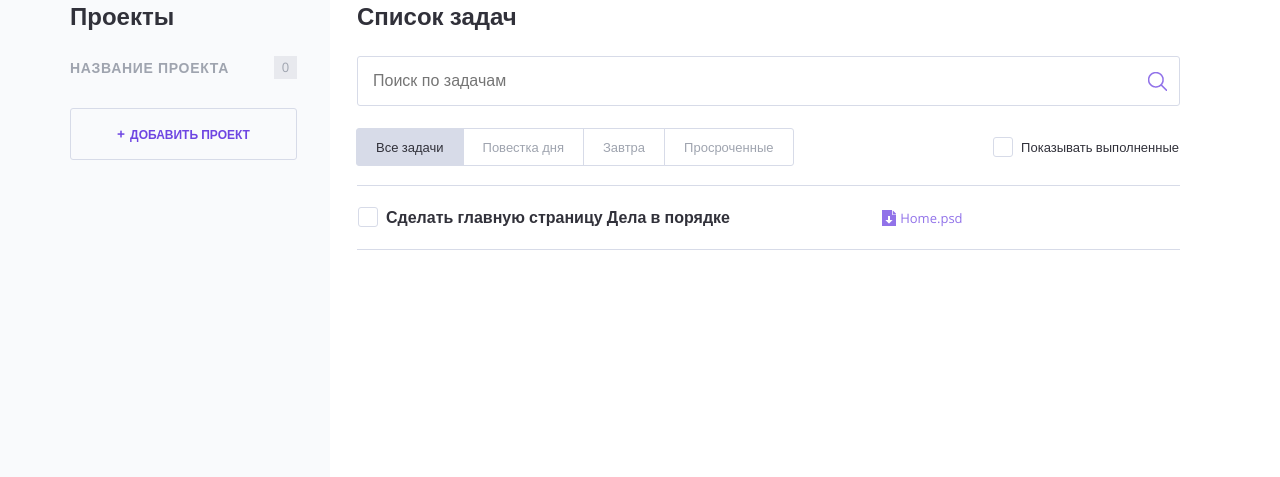
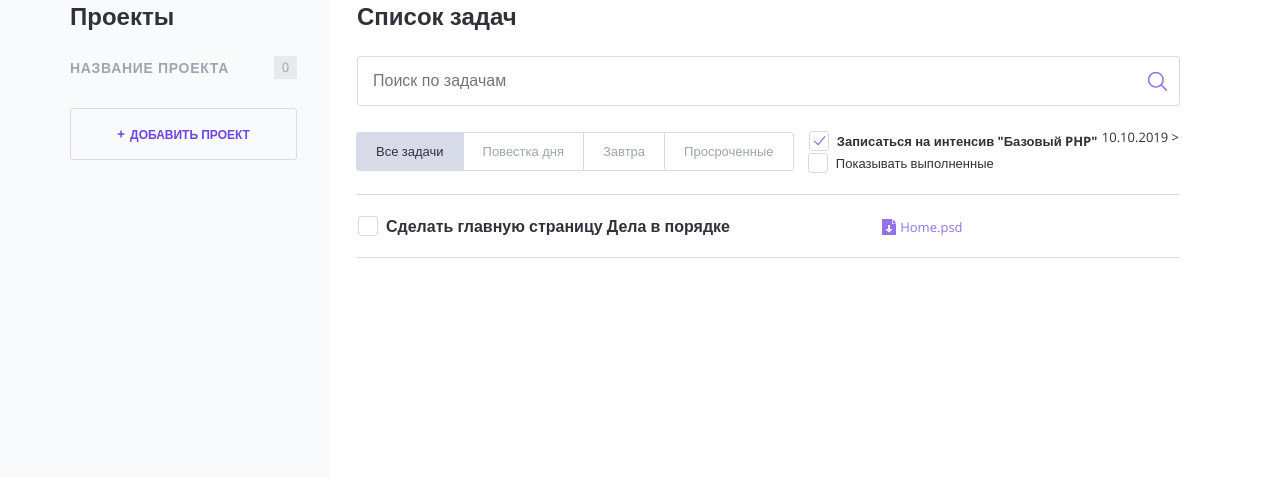
Before and after one commit to NikaSts/Doingsdone_PHP, a PHP site: page / in a window 1280 px wide. Shown: the part 93-570 px from the top of the page. Run offline with PHP 8.4, Linux system fonts and the light colour scheme.

Commit message:
#4 Работа с условиями

```diff
--- a/index.php
+++ b/index.php
@@ -24,7 +24,8 @@ $show_complete_tasks = rand(0, 1);
             </a>
 
             <div class="main-header__side">
-                <a class="main-header__side-item button button--plus open-modal" href="pages/form-task.html">Добавить задачу</a>
+                <a class="main-header__side-item button button--plus open-modal" href="pages/form-task.html">Добавить
+                    задачу</a>
 
                 <div class="main-header__side-item user-menu">
                     <div class="user-menu__image">
@@ -76,7 +77,24 @@ $show_complete_tasks = rand(0, 1);
 
                     <label class="checkbox">
                         <!--добавить сюда аттрибут "checked", если переменная $show_complete_tasks равна единице-->
-                        <input class="checkbox__input visually-hidden show_completed" type="checkbox">
+                        <input class="checkbox__input visually-hidden show_completed" type="checkbox"
+                            <?php
+                            if ($show_complete_tasks == 1) {
+                                echo '<tr class="tasks__item task task--completed">
+    <td class="task__select">
+        <label class="checkbox task__checkbox">
+            <input class="checkbox__input visually-hidden" type="checkbox" checked>
+            <span class="checkbox__text">Записаться на интенсив "Базовый PHP"</span>
+        </label>
+    </td>
+    <td class="task__date">10.10.2019</td>
+
+    <td class="task__controls">
+    </td>
+</tr>';
+                            }
+                            ?>>
+
                         <span class="checkbox__text">Показывать выполненные</span>
                     </label>
                 </div>
```
